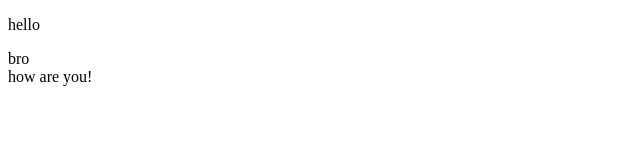
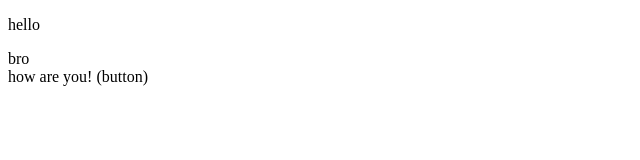
Before and after one commit to Prink-Hapaliya/localRepo, a plain HTML site: page index.html in a window 1280 px wide. Shown: the full height of the page, 0-640 px from the left. Drawn offline with Linux system fonts and the light colour scheme.

```diff
--- a/index.html
+++ b/index.html
@@ -9,7 +9,7 @@
 
 <body>
     <p>hello</p>
-    <p>bro<br> how are you! </p>
+    <p>bro<br> how are you! (button)</p>
 </body>
 
 </html>
```
